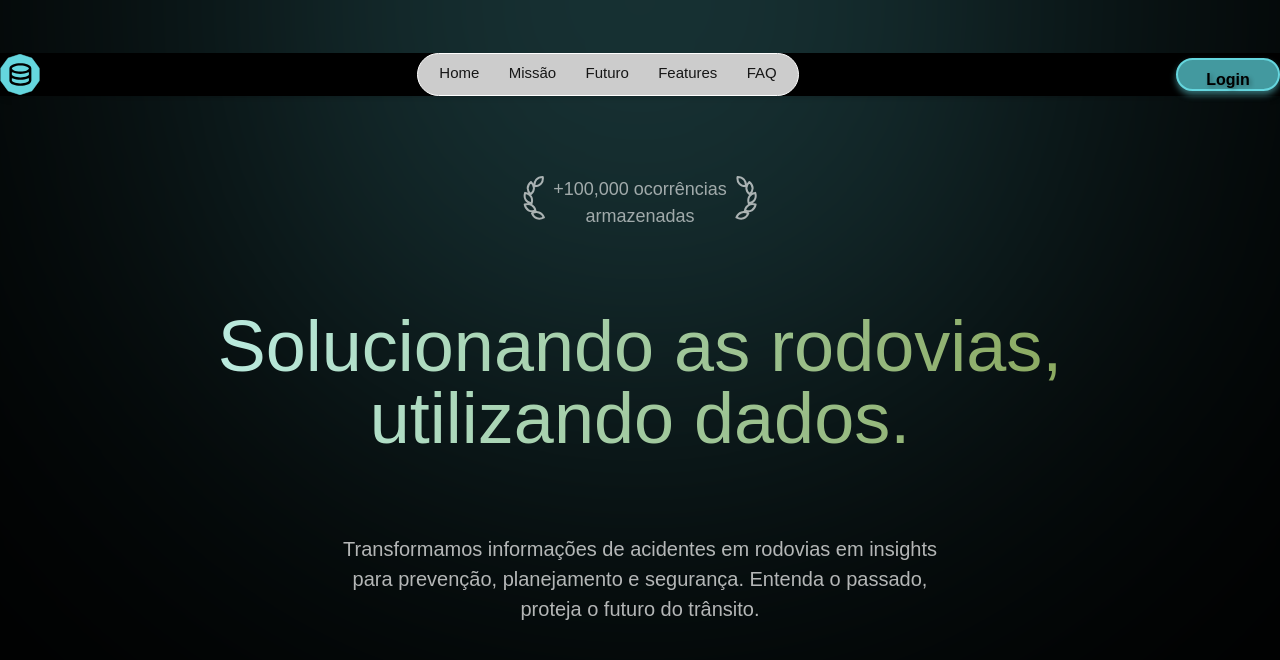
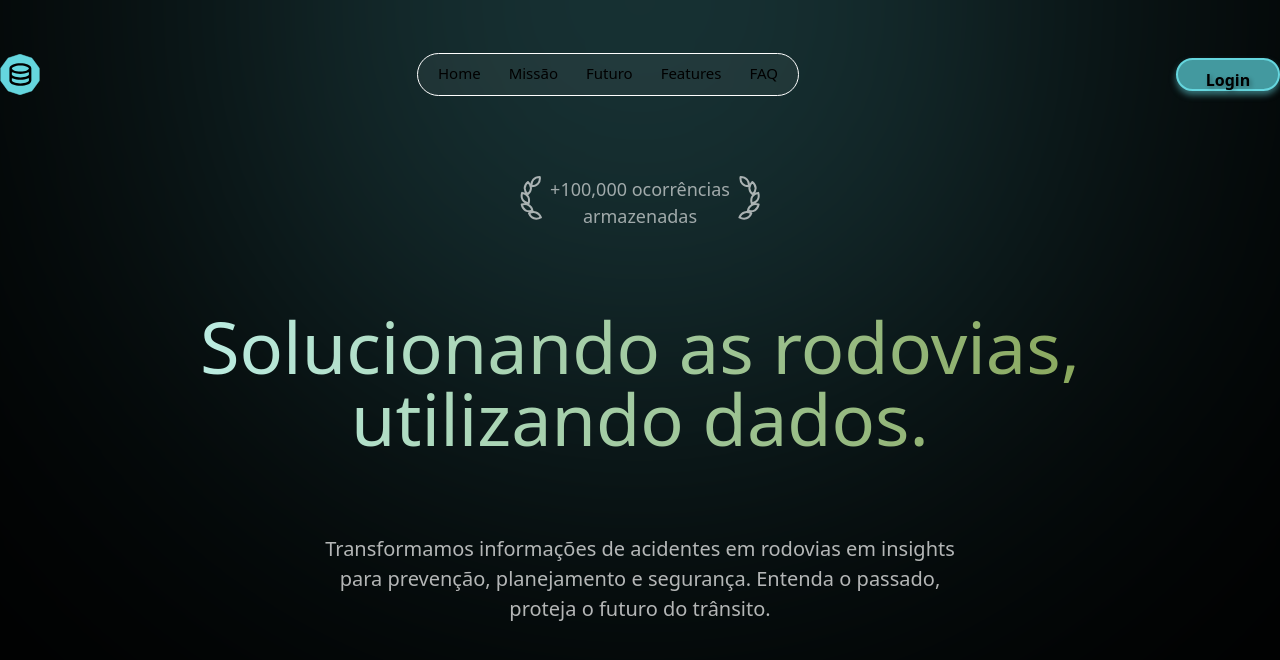
Before and after one commit to raulkolaric/dcrash-web, a Next.js app: page / in a window 1280 px wide. Shown: the top 660 px of the page. Built offline with nearby package versions, Linux system fonts and the light colour scheme.

Commit message:
fix invalid code header/navbar

```diff
--- a/src/app/globals.css
+++ b/src/app/globals.css
@@ -1,26 +1 @@
 @import "tailwindcss";
-
-:root {
-  --background: #ffffff;
-  --foreground: #171717;
-}
-
-@theme inline {
-  --color-background: var(--background);
-  --color-foreground: var(--foreground);
-  --font-sans: var(--font-geist-sans);
-  --font-mono: var(--font-geist-mono);
-}
-
-@media (prefers-color-scheme: dark) {
-  :root {
-    --background: #0a0a0a;
-    --foreground: #ededed;
-  }
-}
-
-body {
-  background: var(--background);
-  color: var(--foreground);
-  font-family: Arial, Helvetica, sans-serif;
-}
--- a/src/app/layout.tsx
+++ b/src/app/layout.tsx
@@ -1,15 +1,11 @@
 import type { Metadata } from "next";
-import { Geist, Geist_Mono } from "next/font/google";
+import { Roboto } from "next/font/google";
 import "./globals.css";
 
-const geistSans = Geist({
-  variable: "--font-geist-sans",
+const roboto = Roboto({
   subsets: ["latin"],
-});
-
-const geistMono = Geist_Mono({
-  variable: "--font-geist-mono",
-  subsets: ["latin"],
+  weight: ["400", "500", "700"], // choose the weights you need
+  variable: "--font-roboto",
 });
 
 export const metadata: Metadata = {
@@ -19,14 +15,12 @@ export const metadata: Metadata = {
 
 export default function RootLayout({
   children,
-}: Readonly<{
+}: {
   children: React.ReactNode;
-}>) {
+}) {
   return (
     <html lang="en">
-      <body
-        className={`${geistSans.variable} ${geistMono.variable} antialiased`}
-      >
+      <body className={`${roboto.variable} antialiased`}>
         {children}
       </body>
     </html>
--- a/src/app/page.tsx
+++ b/src/app/page.tsx
@@ -9,7 +9,7 @@ export default function HomePage() {
     <div className="bg-black w-full h-screen flex">
       <div className="bg-[#65D6DE]/43 w-[700px] h-[767px] rounded-full blur-[248.1px] absolute left-1/2 -translate-x-1/2 -translate-y-1/2 select-none "></div>
       <div className="z-10 max-w-[1320px] mx-auto justify-center min-h-screen w-full font-display">
-        <header className="flex items-center justify-between bg-black shadow-md mt-[53px]">
+        <header className="flex items-center justify-between mt-[53px]">
           <Logo width={40} height={40} />
           <Navbar />
           <LoginButton />
--- a/src/components/Navbar.tsx
+++ b/src/components/Navbar.tsx
@@ -7,7 +7,7 @@ export default function Navbar() {
   const menuLinks = ["Home", "Missão", "Futuro", "Features", "FAQ"];
 
   return (
-    <div className="w-[382px] h-[43px] bg-white/80 rounded-full border-1 border-white flex gap-4 justify-evenly p-2 text-[15px] font-thin">
+    <div className="w-[382px] h-[43px] bg-white/5 rounded-full border-1 border-white flex gap-4 justify-evenly p-2 text-[15px] font-thin">
       <p>Home</p>
       <p>Missão</p>
       <p>Futuro</p>
```
